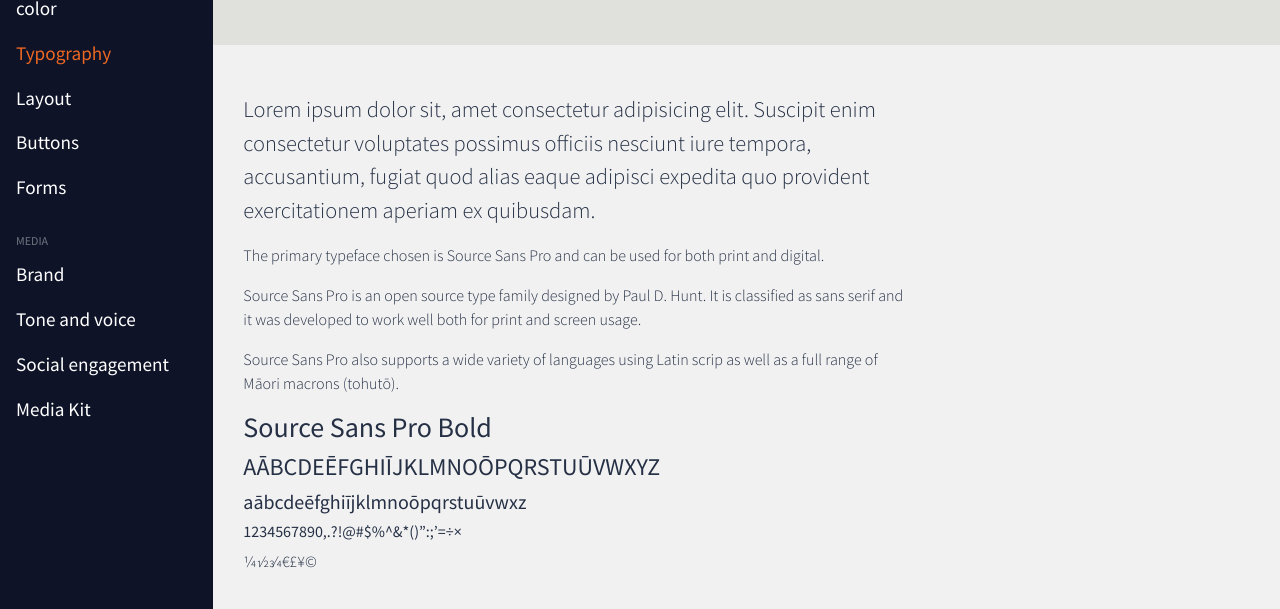
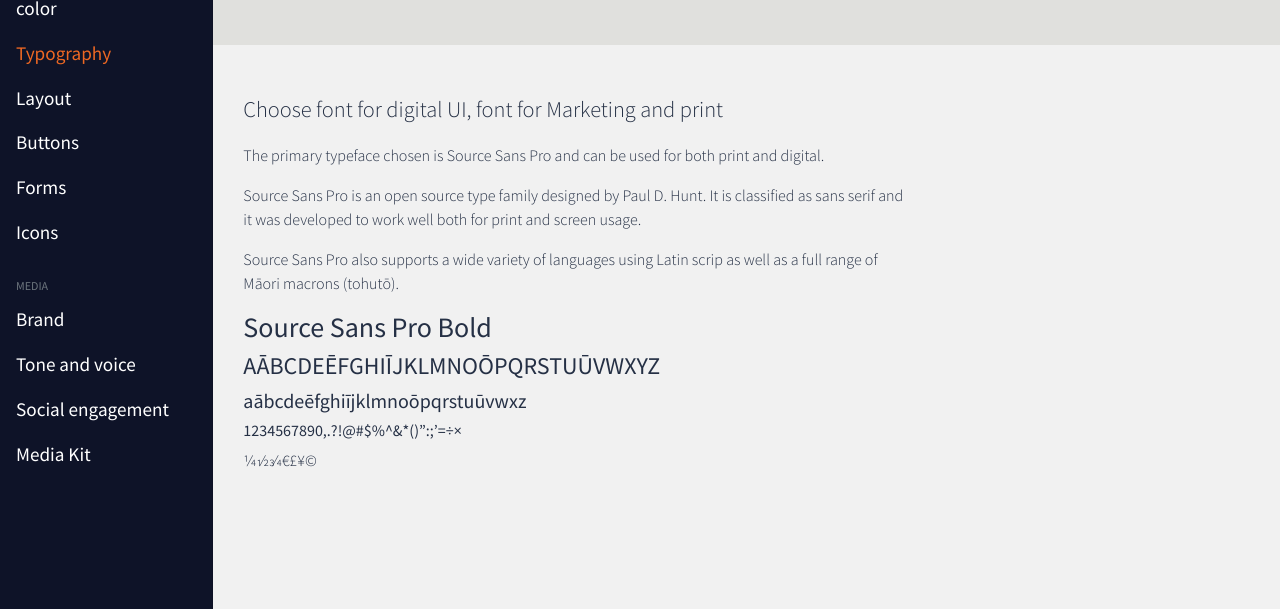
Before and after one commit to rath-prak/boilerplate-bulma, a website: page src/pages/typography.html in a window 1280 px wide. Shown: the part 191-800 px from the top of the page. Drawn offline with nearby package versions, Linux system fonts and the light colour scheme; files that its build step writes are made by us from their sources; files whose address does not match are found by name.

Commit message:
update typography section

```diff
--- a/src/pages/typography.html
+++ b/src/pages/typography.html
@@ -11,7 +11,7 @@
           <div class="container">
               <div class="row">
                 <div class="col-lg-8">
-                  <p class="lead-paragraph">Lorem ipsum dolor sit, amet consectetur adipisicing elit. Suscipit enim consectetur voluptates possimus officiis nesciunt iure tempora, accusantium, fugiat quod alias eaque adipisci expedita quo provident exercitationem aperiam ex quibusdam.</p>
+                  <p class="lead-paragraph">Choose font for digital UI, font for Marketing and print</p>
                   <p>The primary typeface chosen is Source Sans Pro and can be used for both print and digital.</p>
                   <p>Source Sans Pro is an open source type family designed by Paul D. Hunt. It is classified as sans serif and it was developed to work well both for print and screen usage.</p>
                   <p>Source Sans Pro also supports a wide variety of languages using Latin scrip as well as a full range of Māori macrons (tohutō).</p>
--- a/src/partials/side-nav.html
+++ b/src/partials/side-nav.html
@@ -39,6 +39,11 @@
             Forms
           </a>
         </li>
+        <li class="nav-item">
+          <a class="nav-link" href="icons.html">
+            Icons
+          </a>
+        </li>
       </ul>
 
       <h6 class="sidebar-heading d-flex justify-content-between align-items-center px-3 mt-4 mb-1 text-muted">
```
Also changed, not shown: src/pages/icons.html (added).
